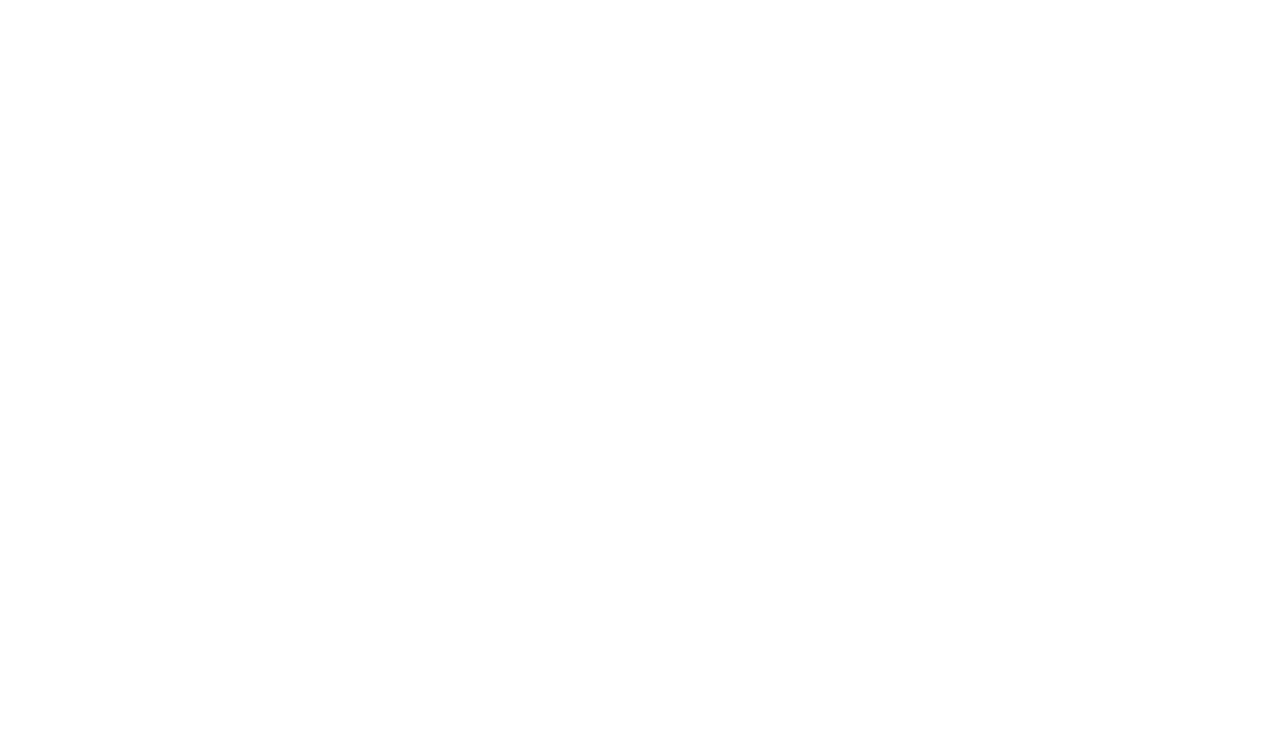
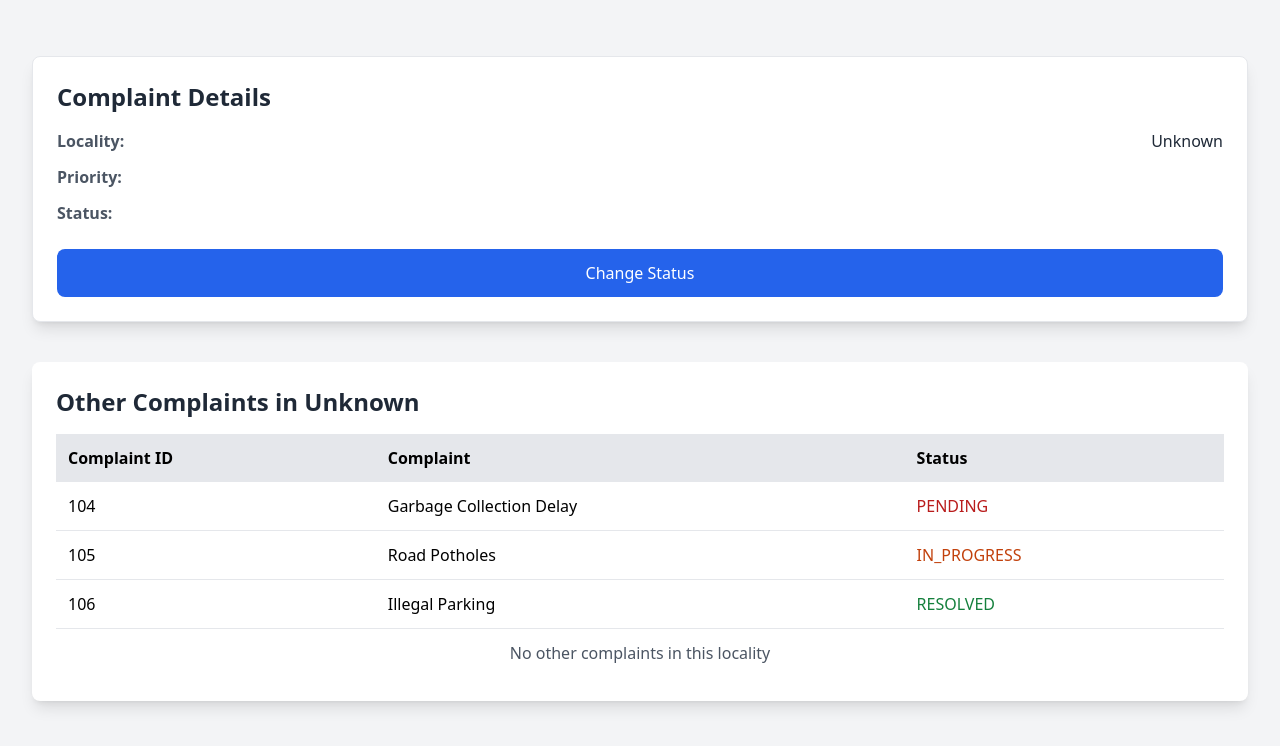
Before and after one commit to Black-Jade0/Prayatn_F, a React (Vite) app in the folder Frontend/: page /ChangeStatus in a window 1280 px wide. Before the commit this address had no page. Shown: the top 746 px of the page. Built offline with nearby package versions, Linux system fonts and the light colour scheme.

Commit message:
phase 1 final tweaks

```diff
--- a/Frontend/src/App.jsx
+++ b/Frontend/src/App.jsx
@@ -1,6 +1,7 @@
 import "./App.css";
 import { BrowserRouter as Router, Route, Routes } from "react-router-dom";
 import Home from "./Pages/Home";
+import ChangeStatus from "./Pages/ChangeStatus";
 
 function App() {
     return (
@@ -8,6 +9,7 @@
             <Router>
                 <Routes>
                     <Route path="/" element={<Home />}></Route>
+                    <Route path="/ChangeStatus" element={<ChangeStatus />}></Route>
                 </Routes>
             </Router>
         </>
--- a/Frontend/src/Components/ChangeStatus.jsx
+++ b/Frontend/src/Components/ChangeStatuscomp.jsx
@@ -1,9 +1,11 @@
 import React, { useState } from "react";
 import axios from "axios";
+import { useNavigate } from "react-router-dom";
 
-const ChangeStatus = ({ complaint, closeModal, updateComplaintStatus }) => {
+const CHangeStatuscomp = ({ complaint, closeModal, updateComplaintStatus }) => {
     const [selectedStatus, setSelectedStatus] = useState(complaint.status);
     const [image, setImage] = useState(null);
+    const navigate = useNavigate();
 
     const handleStatusChange = async () => {
         if (!image || image.length === 0)
@@ -30,6 +32,7 @@
             updateComplaintStatus(complaint.id, selectedStatus);
             alert("Status updated successfully!");
             closeModal();
+            navigate("/");
         } catch (error) {
             console.error(
                 "Error updating status:",
@@ -97,4 +100,4 @@
     );
 };
 
-export default ChangeStatus;
+export default CHangeStatuscomp;
--- a/Frontend/src/Pages/Admin/Adminhome.jsx
+++ b/Frontend/src/Pages/Admin/Adminhome.jsx
@@ -1,13 +1,14 @@
 import React, { useEffect, useState } from "react";
 import axios from "axios";
-import ChangeStatus from "../../Components/ChangeStatus";
+import { useNavigate } from "react-router-dom";
+import ChangeStatus from "../../Components/ChangeStatuscomp";
 
 const Adminhome = ({ logout }) => {
     const [admin, setAdmin] = useState(null);
     const [departmentName, setDepartmentName] = useState(null);
     const [complaints, setComplaints] = useState([]);
     const [selectedComplaint, setSelectedComplaint] = useState(null); // For modal
-
+    const navigate = useNavigate();
     useEffect(() => {
         const storedUser = localStorage.getItem("userData");
         if (storedUser) setAdmin(JSON.parse(storedUser));
@@ -69,7 +70,10 @@
         }
     };
 
-    const handleOpenModal = (complaint) => setSelectedComplaint(complaint);
+    // const handleOpenModal = (complaint) => setSelectedComplaint(complaint);
+    const handleOpenModal = (complaint) =>
+        navigate("/ChangeStatus", { state: { complaint } });
+
     const handleCloseModal = () => setSelectedComplaint(null);
 
     const updateComplaintStatus = (id, newStatus) => {
--- /dev/null
+++ b/Frontend/src/Pages/ChangeStatus.jsx
@@ -0,0 +1,215 @@
+import React, { useState, useEffect } from "react";
+import ChangeStatuscomp from "../Components/ChangeStatuscomp";
+import { useLocation } from "react-router-dom";
+
+const ChangeStatus = () => {
+    const location = useLocation();
+    const [selectedComplaint, setSelectedComplaint] = useState(
+        location.state?.complaint || null
+    );
+    const [isModalOpen, setIsModalOpen] = useState(false);
+    const [complaints, setComplaints] = useState([]);
+
+    useEffect(() => {
+        const storedComplaints = JSON.parse(localStorage.getItem("complaints"));
+        if (storedComplaints) {
+            setComplaints(storedComplaints);
+        } else if (selectedComplaint) {
+            const newComplaints = [
+                {
+                    id: 101,
+                    locality: selectedComplaint.locality,
+                    name: "Broken Pipe",
+                    description:
+                        "Water leakage in the main pipeline near the park.",
+                    priority: "URGENT",
+                    status: "PENDING",
+                },
+                {
+                    id: 102,
+                    locality: selectedComplaint.locality,
+                    name: "Street Light Out",
+                    description: "Streetlights on 5th Avenue are not working.",
+                    priority: "HIGH",
+                    status: "IN_PROGRESS",
+                },
+                {
+                    id: 103,
+                    locality: selectedComplaint.locality,
+                    name: "Sewage Blockage",
+                    description: "Sewage water overflowing near Market Street.",
+                    priority: "URGENT",
+                    status: "RESOLVED",
+                },
+            ];
+            setComplaints(newComplaints);
+            localStorage.setItem("complaints", JSON.stringify(newComplaints));
+        }
+    }, [selectedComplaint]);
+
+    const openModal = (complaint) => {
+        setSelectedComplaint(complaint);
+        setIsModalOpen(true);
+    };
+
+    const closeModal = () => {
+        setIsModalOpen(false);
+    };
+
+    const updateComplaintStatus = (id, newStatus) => {
+        const updatedComplaints = complaints.map((comp) =>
+            comp.id === id ? { ...comp, status: newStatus } : comp
+        );
+        setComplaints(updatedComplaints);
+        localStorage.setItem("complaints", JSON.stringify(updatedComplaints)); // Update localStorage immediately
+
+        setSelectedComplaint((prev) =>
+            prev ? { ...prev, status: newStatus } : prev
+        );
+    };
+
+    const relatedComplaints = complaints.filter(
+        (comp) =>
+            comp.locality === selectedComplaint?.locality &&
+            comp.id !== selectedComplaint?.id
+    );
+
+    return (
+        <div className="p-8 min-h-screen bg-gray-100">
+            <h1 className="text-3xl font-bold text-purple-700">
+                {selectedComplaint?.name}
+            </h1>
+            <p className="text-md text-gray-600 mt-2">
+                {selectedComplaint?.description}
+            </p>
+
+            <div className="mt-6 p-6 bg-white rounded-lg shadow-lg border border-gray-200">
+                <h2 className="text-2xl font-semibold text-gray-800 mb-4">
+                    Complaint Details
+                </h2>
+                <div className="space-y-3">
+                    <div className="flex justify-between">
+                        <p className="font-medium text-gray-600">
+                            <strong>Locality:</strong>
+                        </p>
+                        <p className="text-gray-800">
+                            {selectedComplaint?.locality || "Unknown"}
+                        </p>
+                    </div>
+                    <div className="flex justify-between">
+                        <p className="font-medium text-gray-600">
+                            <strong>Priority:</strong>
+                        </p>
+                        <p
+                            className={`font-medium ${
+                                selectedComplaint?.priority === "URGENT"
+                                    ? "text-red-500"
+                                    : selectedComplaint?.priority === "HIGH"
+                                    ? "text-yellow-500"
+                                    : "text-green-500"
+                            }`}
+                        >
+                            {selectedComplaint?.priority}
+                        </p>
+                    </div>
+                    <div className="flex justify-between">
+                        <p className="font-medium text-gray-600">
+                            <strong>Status:</strong>
+                        </p>
+                        <p
+                            className={`font-medium ${
+                                selectedComplaint?.status === "PENDING"
+                                    ? "text-red-600"
+                                    : selectedComplaint?.status ===
+                                      "IN_PROGRESS"
+                                    ? "text-orange-600"
+                                    : "text-green-600"
+                            }`}
+                        >
+                            {selectedComplaint?.status}
+                        </p>
+                    </div>
+                </div>
+
+                <button
+                    className="mt-6 w-full py-3 bg-blue-600 text-white rounded-lg hover:bg-blue-700 transition duration-300 ease-in-out"
+                    onClick={() => openModal(selectedComplaint)}
+                >
+                    Change Status
+                </button>
+            </div>
+
+            <div className="mt-10 bg-white rounded-lg shadow-lg p-6">
+                <h2 className="text-2xl font-semibold text-gray-800">
+                    Other Complaints in{" "}
+                    {selectedComplaint?.locality || "Unknown"}
+                </h2>
+                <table className="min-w-full mt-4 border-collapse">
+                    <thead>
+                        <tr className="text-left bg-gray-200">
+                            <th className="p-3">Complaint ID</th>
+                            <th className="p-3">Complaint</th>
+                            <th className="p-3">Status</th>
+                        </tr>
+                    </thead>
+                    <tbody>
+                        <tr className="border-b hover:bg-gray-100">
+                            <td className="p-3">104</td>
+                            <td className="p-3">Garbage Collection Delay</td>
+                            <td className="p-3 text-red-700 font-medium">
+                                PENDING
+                            </td>
+                        </tr>
+                        <tr className="border-b hover:bg-gray-100">
+                            <td className="p-3">105</td>
+                            <td className="p-3">Road Potholes</td>
+                            <td className="p-3 text-orange-700 font-medium">
+                                IN_PROGRESS
+                            </td>
+                        </tr>
+                        <tr className="border-b hover:bg-gray-100">
+                            <td className="p-3">106</td>
+                            <td className="p-3">Illegal Parking</td>
+                            <td className="p-3 text-green-700 font-medium">
+                                RESOLVED
+                            </td>
+                        </tr>
+                        {relatedComplaints.length > 0 ? (
+                            relatedComplaints.map((comp) => (
+                                <tr
+                                    key={comp.id}
+                                    className="border-b hover:bg-gray-100"
+                                >
+                                    <td className="p-3">{comp.id}</td>
+                                    <td className="p-3">{comp.name}</td>
+                                    <td className="p-3 text-green-700 font-medium">
+                                        {comp.status}
+                                    </td>
+                                </tr>
+                            ))
+                        ) : (
+                            <tr>
+                                <td
+                                    colSpan="3"
+                                    className="p-3 text-center text-gray-600"
+                                >
+                                    No other complaints in this locality
+                                </td>
+                            </tr>
+                        )}
+                    </tbody>
+                </table>
+            </div>
+
+            {isModalOpen && (
+                <ChangeStatuscomp
+                    complaint={selectedComplaint}
+                    closeModal={closeModal}
+                    updateComplaintStatus={updateComplaintStatus}
+                />
+            )}
+        </div>
+    );
+};
+
+export default ChangeStatus;
```
